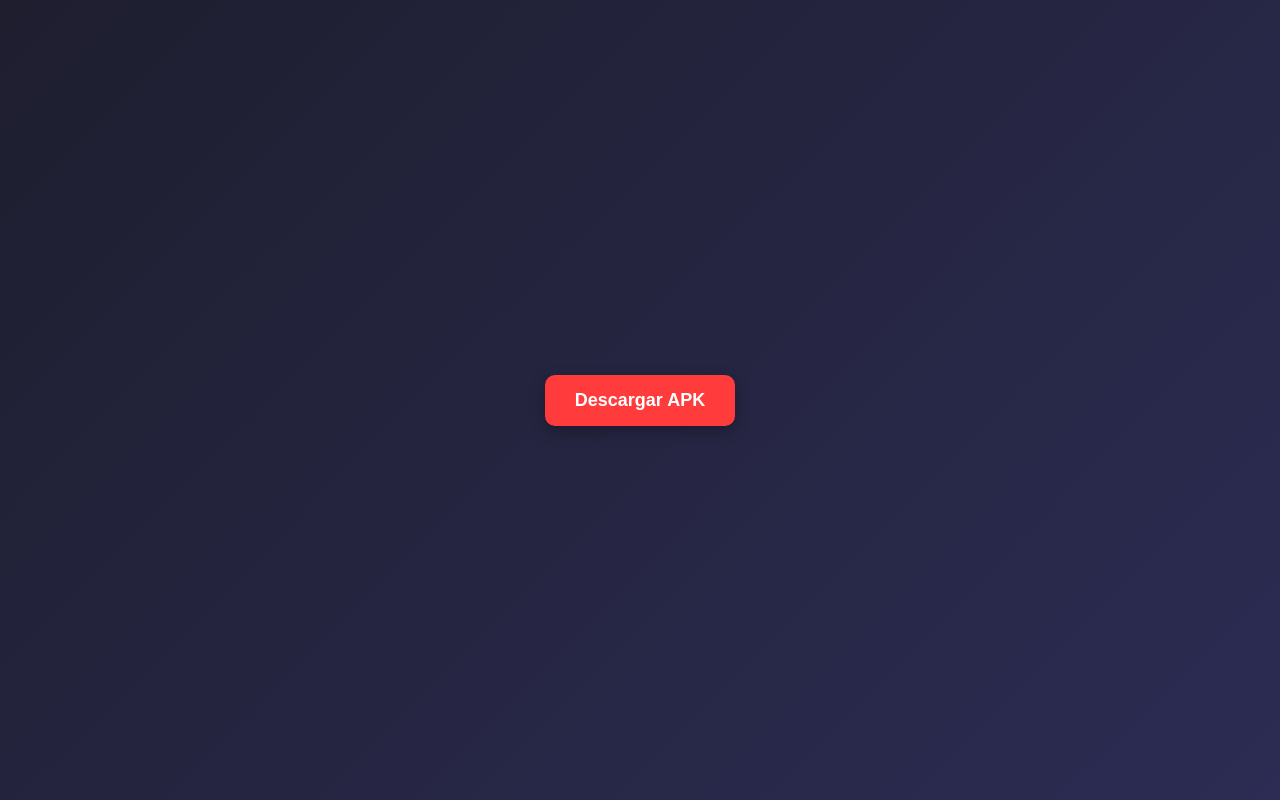
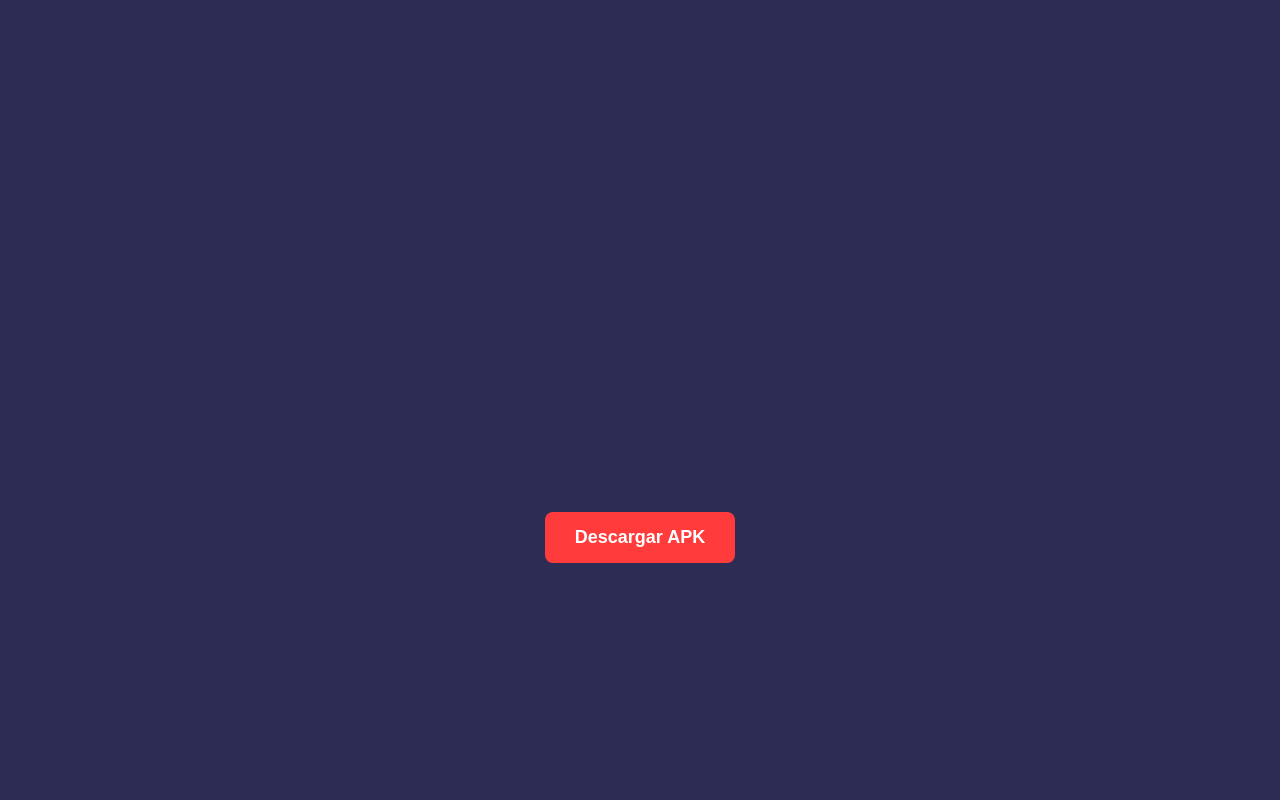
Before and after one commit to LibreGol/Pagina, a plain HTML site: page index.html in a window 1280 px wide. Drawn offline with Linux system fonts and the light colour scheme.

Commit message:
Refactor index.html structure and styles

```diff
--- a/index.html
+++ b/index.html
@@ -1,5 +1,5 @@
 <!DOCTYPE html>
-<html lang="es">
+<html>
 <head>
 <meta charset="UTF-8">
 <title>Descargar App</title>
@@ -7,12 +7,10 @@
 <style>
 body {
     margin: 0;
-            height: 100vh;
-            display: flex;
-            justify-content: center;
-            align-items: center;
-            background: linear-gradient(135deg, #1e1e2f, #2c2c54);
-            font-family: Arial, sans-serif;
+    background: #2c2c54;
+    text-align: center;
+    padding-top: 40%;
+    font-family: Arial;
 }
 
 .btn-descarga {
@@ -20,24 +18,17 @@
     font-size: 18px;
     font-weight: bold;
     color: white;
-            background-color: #ff3b3b;
-            border-radius: 10px;
+    background: #ff3b3b;
+    border-radius: 8px;
     text-decoration: none;
-            transition: 0.3s;
-            box-shadow: 0 5px 15px rgba(0,0,0,0.3);
     display: inline-block;
-        }
-
-        .btn-descarga:hover {
-            background-color: #e60000;
-            transform: scale(1.05);
 }
 </style>
 </head>
 <body>
 
 <a class="btn-descarga"
-       href="https://github.com/LibreGol/Pagina/releases/download/V1/Downloader.by.AFTVnews_1.4.5-ForGoogleAndroidTV_APKPure.apk" download>
+href="https://github.com/LibreGol/Pagina/releases/download/V1/Downloader.by.AFTVnews_1.4.5-ForGoogleAndroidTV_APKPure.apk">
 Descargar APK
 </a>
 
```
Lines whose indentation alone changed are shown as unchanged.
